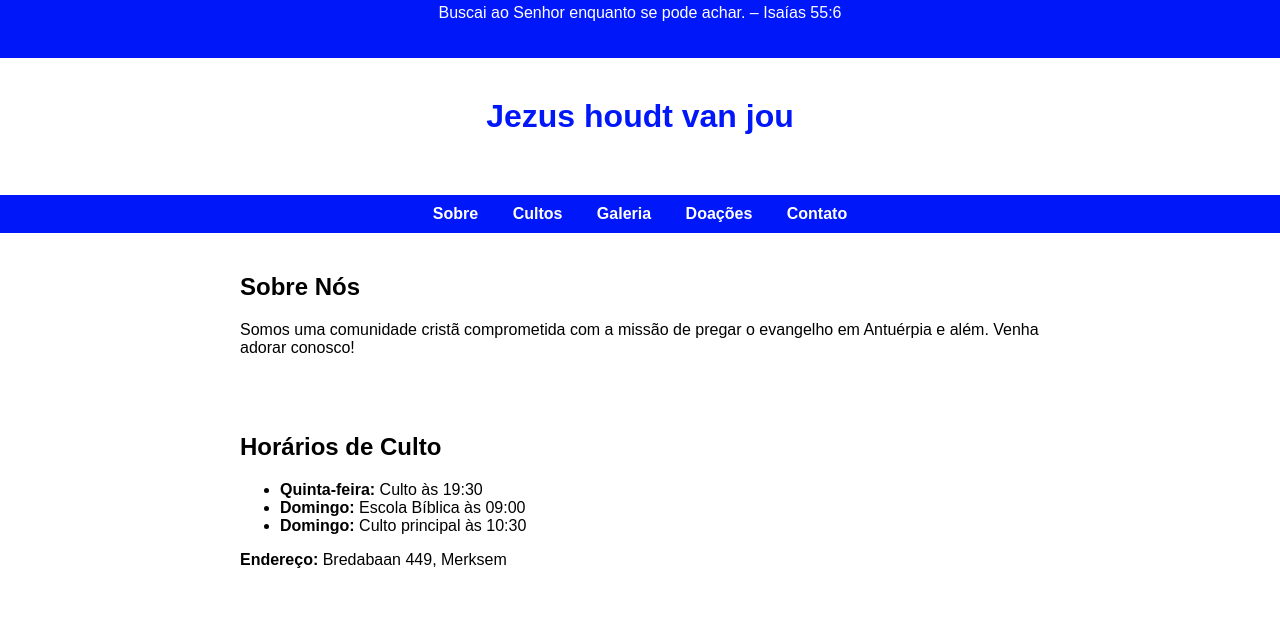
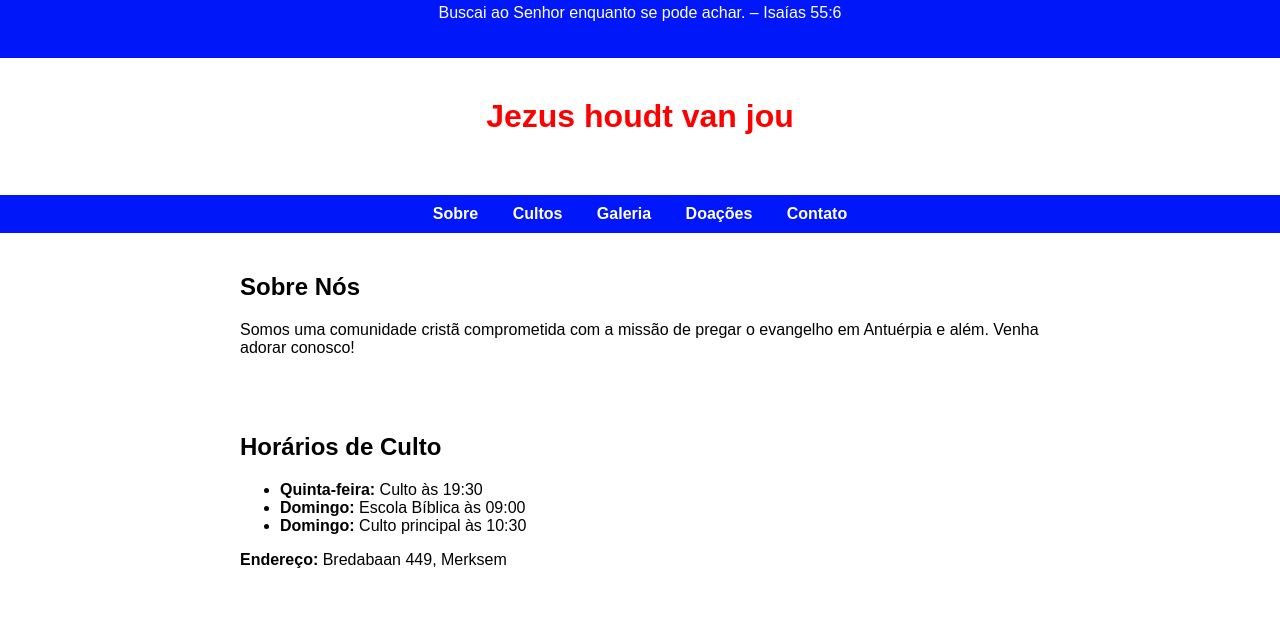
Before and after one commit to DaanBudel/igreja-site, a plain HTML site: page index.html in a window 1280 px wide. Shown: the part 183-800 px from the top of the page. Drawn offline with Linux system fonts and the light colour scheme.

Commit message:
Update index.html

```diff
--- a/index.html
+++ b/index.html
@@ -67,7 +67,7 @@
       text-align: center;
       font-size: 2em;  /* Increased size for visibility */
       font-weight: bold;
-      color: #0018F9;
+      color: red;  /* Changed to red */
       margin-top: 20px;
       margin-bottom: 40px;
     }
@@ -81,7 +81,7 @@
     <p id="verse"></p>
   </header>
 
-  <!-- Added section for "Jezus houdt van jou" with larger visibility -->
+  <!-- Changed color to red for testing -->
   <section id="welcome-message">
     Jezus houdt van jou
   </section>
```
